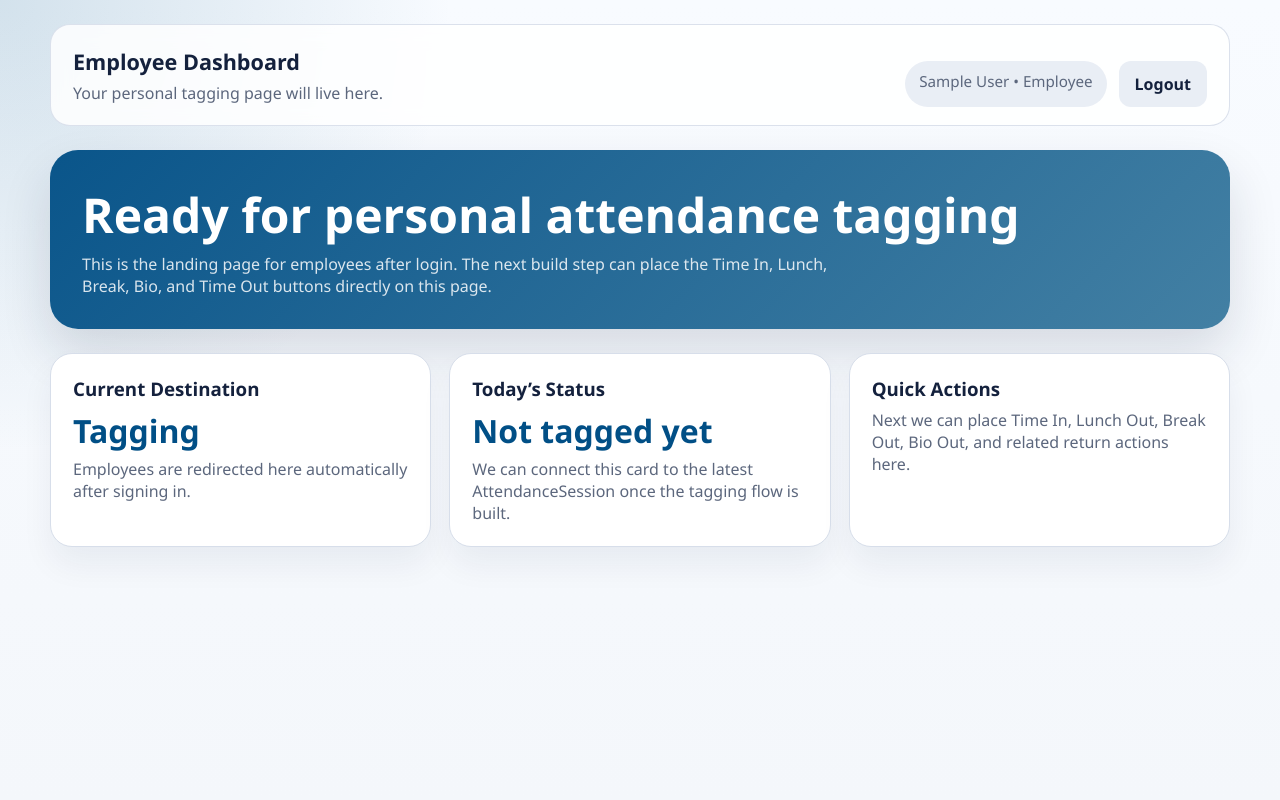
After one commit to wacky004/Employee-tag-system, a Django app: page /dashboard/employee/ in a window 1280 px wide. The commit adds this page. Run offline with Django 5.2, Linux system fonts and the light colour scheme; the visitor is signed in with stand-in values (Sample User, id 1).

Commit message:
Build login flow with role-based dashboards

```diff
--- /dev/null
+++ b/accounts/urls.py
@@ -0,0 +1,20 @@
+from django.urls import path
+
+from .views import (
+    DashboardRedirectView,
+    EmployeeDashboardView,
+    ManagerDashboardView,
+    RoleBasedLoginView,
+    SuperAdminDashboardView,
+)
+
+app_name = "accounts"
+
+urlpatterns = [
+    path("", DashboardRedirectView.as_view(), name="home"),
+    path("login/", RoleBasedLoginView.as_view(), name="login"),
+    path("dashboard/", DashboardRedirectView.as_view(), name="dashboard"),
+    path("dashboard/employee/", EmployeeDashboardView.as_view(), name="employee-dashboard"),
+    path("dashboard/manager/", ManagerDashboardView.as_view(), name="manager-dashboard"),
+    path("dashboard/super-admin/", SuperAdminDashboardView.as_view(), name="super-admin-dashboard"),
+]
--- a/accounts/views.py
+++ b/accounts/views.py
@@ -1,3 +1,56 @@
-from django.shortcuts import render
+from django.contrib.auth import get_user_model
+from django.contrib.auth.mixins import LoginRequiredMixin, UserPassesTestMixin
+from django.contrib.auth.views import LoginView
+from django.shortcuts import redirect
+from django.urls import reverse
+from django.views.generic import TemplateView, View
 
-# Create your views here.
+User = get_user_model()
+
+
+def get_dashboard_url(user):
+    if user.role == User.Role.SUPER_ADMIN:
+        return reverse("accounts:super-admin-dashboard")
+    if user.role == User.Role.ADMIN:
+        return reverse("accounts:manager-dashboard")
+    return reverse("accounts:employee-dashboard")
+
+
+class RoleBasedLoginView(LoginView):
+    template_name = "registration/login.html"
+    redirect_authenticated_user = True
+
+    def get_success_url(self):
+        return get_dashboard_url(self.request.user)
+
+
+class DashboardRedirectView(LoginRequiredMixin, View):
+    def get(self, request, *args, **kwargs):
+        return redirect(get_dashboard_url(request.user))
+
+
+class RoleRequiredMixin(LoginRequiredMixin, UserPassesTestMixin):
+    allowed_roles = ()
+
+    def test_func(self):
+        return self.request.user.role in self.allowed_roles
+
+    def handle_no_permission(self):
+        if self.request.user.is_authenticated:
+            return redirect(get_dashboard_url(self.request.user))
+        return super().handle_no_permission()
+
+
+class EmployeeDashboardView(RoleRequiredMixin, TemplateView):
+    template_name = "accounts/employee_dashboard.html"
+    allowed_roles = (User.Role.EMPLOYEE,)
+
+
+class ManagerDashboardView(RoleRequiredMixin, TemplateView):
+    template_name = "accounts/manager_dashboard.html"
+    allowed_roles = (User.Role.ADMIN,)
+
+
+class SuperAdminDashboardView(RoleRequiredMixin, TemplateView):
+    template_name = "accounts/super_admin_dashboard.html"
+    allowed_roles = (User.Role.SUPER_ADMIN,)
--- a/config/settings.py
+++ b/config/settings.py
@@ -91,8 +91,9 @@ TIME_ZONE = os.getenv("DJANGO_TIME_ZONE", "Asia/Manila")
 USE_I18N = True
 USE_TZ = True
 AUTH_USER_MODEL = "accounts.User"
-LOGIN_REDIRECT_URL = "admin:index"
-LOGOUT_REDIRECT_URL = "login"
+LOGIN_URL = "accounts:login"
+LOGIN_REDIRECT_URL = "accounts:dashboard"
+LOGOUT_REDIRECT_URL = "accounts:login"
 
 STATIC_URL = "static/"
 STATICFILES_DIRS = [STATIC_DIR]
--- a/config/urls.py
+++ b/config/urls.py
@@ -16,10 +16,10 @@ Including another URLconf
 """
 from django.contrib import admin
 from django.contrib.auth import views as auth_views
-from django.urls import path
+from django.urls import include, path
 
 urlpatterns = [
+    path("", include("accounts.urls")),
     path("admin/", admin.site.urls),
-    path("login/", auth_views.LoginView.as_view(), name="login"),
     path("logout/", auth_views.LogoutView.as_view(), name="logout"),
 ]
--- /dev/null
+++ b/templates/accounts/employee_dashboard.html
@@ -0,0 +1,42 @@
+{% extends "base.html" %}
+
+{% block title %}Employee Dashboard{% endblock %}
+
+{% block content %}
+<div class="page">
+    <div class="shell">
+        <div class="topbar">
+            <div class="brand">
+                <h1>Employee Dashboard</h1>
+                <p>Your personal tagging page will live here.</p>
+            </div>
+            <div class="actions">
+                <div class="user-chip">{{ request.user.get_full_name|default:request.user.username }} • {{ request.user.get_role_display }}</div>
+                <a href="{% url 'logout' %}" class="button secondary">Logout</a>
+            </div>
+        </div>
+
+        <section class="hero">
+            <h2>Ready for personal attendance tagging</h2>
+            <p>This is the landing page for employees after login. The next build step can place the Time In, Lunch, Break, Bio, and Time Out buttons directly on this page.</p>
+        </section>
+
+        <div class="grid">
+            <div class="card">
+                <h3>Current Destination</h3>
+                <div class="stat">Tagging</div>
+                <p>Employees are redirected here automatically after signing in.</p>
+            </div>
+            <div class="card">
+                <h3>Today’s Status</h3>
+                <div class="stat">Not tagged yet</div>
+                <p>We can connect this card to the latest AttendanceSession once the tagging flow is built.</p>
+            </div>
+            <div class="card">
+                <h3>Quick Actions</h3>
+                <p>Next we can place Time In, Lunch Out, Break Out, Bio Out, and related return actions here.</p>
+            </div>
+        </div>
+    </div>
+</div>
+{% endblock %}
--- /dev/null
+++ b/templates/base.html
@@ -0,0 +1,230 @@
+<!DOCTYPE html>
+<html lang="en">
+<head>
+    <meta charset="UTF-8">
+    <meta name="viewport" content="width=device-width, initial-scale=1.0">
+    <title>{% block title %}Employee Tag System{% endblock %}</title>
+    <style>
+        :root {
+            --bg: #f4f7fb;
+            --surface: #ffffff;
+            --surface-alt: #e9eef5;
+            --text: #14213d;
+            --muted: #5c677d;
+            --accent: #2a6f97;
+            --accent-dark: #014f86;
+            --success: #2d6a4f;
+            --warning: #c1121f;
+            --border: #d7deea;
+        }
+
+        * { box-sizing: border-box; }
+
+        body {
+            margin: 0;
+            font-family: "Segoe UI", Tahoma, Geneva, Verdana, sans-serif;
+            background:
+                radial-gradient(circle at top left, rgba(42, 111, 151, 0.18), transparent 30%),
+                linear-gradient(180deg, #f8fbff 0%, var(--bg) 100%);
+            color: var(--text);
+        }
+
+        a {
+            color: inherit;
+            text-decoration: none;
+        }
+
+        .page {
+            min-height: 100vh;
+            padding: 24px;
+        }
+
+        .shell {
+            max-width: 1180px;
+            margin: 0 auto;
+        }
+
+        .topbar {
+            display: flex;
+            align-items: center;
+            justify-content: space-between;
+            gap: 16px;
+            margin-bottom: 24px;
+            padding: 18px 22px;
+            background: rgba(255, 255, 255, 0.84);
+            border: 1px solid rgba(215, 222, 234, 0.9);
+            border-radius: 20px;
+            backdrop-filter: blur(10px);
+        }
+
+        .brand h1 {
+            margin: 0;
+            font-size: 1.35rem;
+        }
+
+        .brand p,
+        .user-chip,
+        .hint,
+        .card p,
+        .hero p {
+            color: var(--muted);
+        }
+
+        .brand p,
+        .hero p,
+        .card p {
+            margin: 6px 0 0;
+        }
+
+        .user-chip {
+            padding: 10px 14px;
+            border-radius: 999px;
+            background: var(--surface-alt);
+            font-size: 0.95rem;
+        }
+
+        .hero {
+            margin-bottom: 24px;
+            padding: 32px;
+            border-radius: 28px;
+            background: linear-gradient(135deg, rgba(1, 79, 134, 0.96), rgba(42, 111, 151, 0.88));
+            color: #fff;
+            box-shadow: 0 24px 50px rgba(20, 33, 61, 0.14);
+        }
+
+        .hero h2 {
+            margin: 0;
+            font-size: clamp(2rem, 4vw, 3rem);
+        }
+
+        .hero p {
+            max-width: 760px;
+            color: rgba(255, 255, 255, 0.84);
+        }
+
+        .grid {
+            display: grid;
+            grid-template-columns: repeat(auto-fit, minmax(240px, 1fr));
+            gap: 18px;
+        }
+
+        .card {
+            padding: 22px;
+            border-radius: 22px;
+            background: var(--surface);
+            border: 1px solid var(--border);
+            box-shadow: 0 18px 32px rgba(20, 33, 61, 0.06);
+        }
+
+        .card h3 {
+            margin-top: 0;
+            margin-bottom: 8px;
+        }
+
+        .stat {
+            font-size: 2rem;
+            font-weight: 700;
+            color: var(--accent-dark);
+        }
+
+        .pill {
+            display: inline-flex;
+            align-items: center;
+            gap: 8px;
+            padding: 8px 12px;
+            border-radius: 999px;
+            background: rgba(45, 106, 79, 0.12);
+            color: var(--success);
+            font-size: 0.9rem;
+            font-weight: 600;
+        }
+
+        .actions {
+            display: flex;
+            flex-wrap: wrap;
+            gap: 12px;
+            margin-top: 18px;
+        }
+
+        .button {
+            display: inline-flex;
+            align-items: center;
+            justify-content: center;
+            padding: 12px 16px;
+            border-radius: 12px;
+            border: 0;
+            background: var(--accent);
+            color: #fff;
+            cursor: pointer;
+            font-weight: 600;
+        }
+
+        .button.secondary {
+            background: var(--surface-alt);
+            color: var(--text);
+        }
+
+        .login-wrap {
+            min-height: 100vh;
+            display: grid;
+            place-items: center;
+            padding: 24px;
+        }
+
+        .login-card {
+            width: min(460px, 100%);
+            padding: 34px;
+            border-radius: 28px;
+            background: rgba(255, 255, 255, 0.94);
+            border: 1px solid rgba(215, 222, 234, 0.95);
+            box-shadow: 0 30px 60px rgba(20, 33, 61, 0.12);
+        }
+
+        .login-card h1 {
+            margin: 0 0 8px;
+            font-size: 2rem;
+        }
+
+        .login-card form p {
+            margin-bottom: 16px;
+        }
+
+        .login-card label {
+            display: block;
+            margin-bottom: 6px;
+            font-weight: 600;
+        }
+
+        .login-card input {
+            width: 100%;
+            padding: 12px 14px;
+            border: 1px solid var(--border);
+            border-radius: 12px;
+            font-size: 1rem;
+        }
+
+        .errorlist {
+            padding-left: 18px;
+            color: var(--warning);
+        }
+
+        @media (max-width: 720px) {
+            .page {
+                padding: 16px;
+            }
+
+            .topbar {
+                flex-direction: column;
+                align-items: flex-start;
+            }
+
+            .hero {
+                padding: 24px;
+            }
+        }
+    </style>
+</head>
+<body>
+    {% block content %}{% endblock %}
+</body>
+</html>
```
Also changed, not shown: templates/accounts/manager_dashboard.html (added, +42 -0 lines), templates/accounts/super_admin_dashboard.html (added, +44 -0 lines), templates/registration/login.html (+18 -16 lines).
